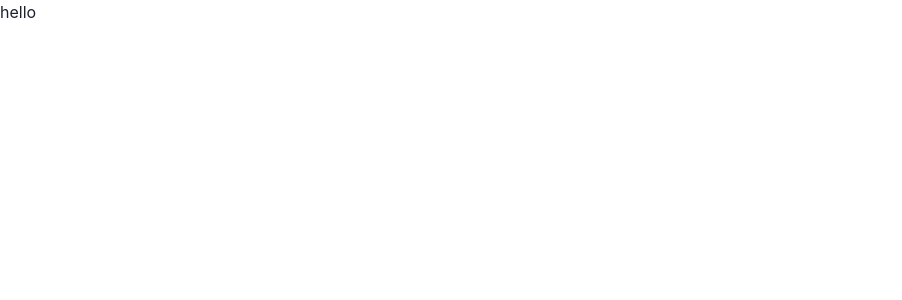
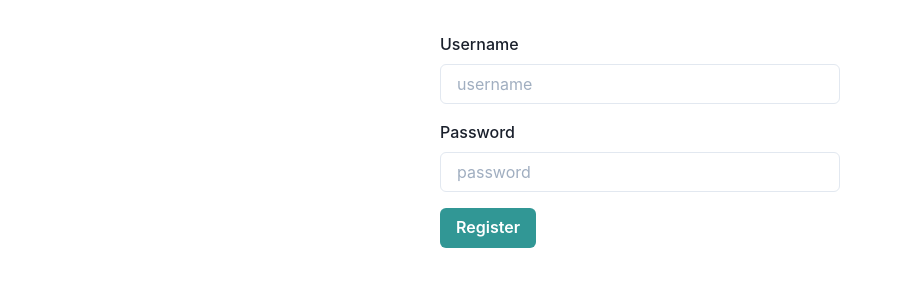
Before and after one commit to kevynfg/jellyfish-web, a Next.js app: page /register in a window 1280 px wide. Shown: the top 300 px of the page, without its empty margins (0-902 px from the left). Built offline with nearby package versions, Linux system fonts and the light colour scheme.

Commit message:
add: generic input field, sign up form

```diff
--- /dev/null
+++ b/src/components/InputField.tsx
@@ -0,0 +1,20 @@
+import { FormControl, FormErrorMessage, FormLabel } from "@chakra-ui/form-control";
+import { Input } from "@chakra-ui/input";
+import { useField } from "formik";
+import React, { InputHTMLAttributes } from 'react'
+
+type InputFieldProps = InputHTMLAttributes<HTMLInputElement> & {
+    name: string;
+    label: string;
+};
+
+export const InputField: React.FC<InputFieldProps> = ({label, size: _, ...props}) => {
+    const [field, {error}] = useField(props);
+    return (
+        <FormControl isInvalid={!!error}>
+            <FormLabel htmlFor={field.name}>{label}</FormLabel>
+                <Input {...field} {...props} id={field.name} placeholder={props.placeholder}/>
+               {error ? <FormErrorMessage>{error}</FormErrorMessage> : null }
+        </FormControl>
+    );
+}
--- /dev/null
+++ b/src/components/Wrapper.tsx
@@ -0,0 +1,14 @@
+import { Box } from "@chakra-ui/layout";
+import React from 'react'
+
+interface WrapperProps {
+    variant?: 'small' | 'regular'
+}
+
+export const Wrapper: React.FC<WrapperProps> = ({children, variant='regular'}) => {
+        return (
+            <Box mt={8} mx="auto" maxW={variant === "regular" ? "800px" : "400px"} w="100%">
+                {children}
+            </Box>
+        );
+}
--- a/src/pages/register.tsx
+++ b/src/pages/register.tsx
@@ -1,5 +1,9 @@
 import React from 'react'
 import {Form, Formik} from 'formik'
+import { Wrapper } from "../components/Wrapper";
+import { InputField } from "../components/InputField";
+import { Box } from "@chakra-ui/layout";
+import { Button } from "@chakra-ui/button";
 
 interface registerProps {
 
@@ -7,15 +11,21 @@
 
 const Register: React.FC<registerProps> = ({}) => {
         return (
-           <Formik initialValues={{username: '', password: ''}} onSubmit={values => {
-               console.log(values)
-           }}>
-               {() => (
+           <Wrapper variant="small">
+               <Formik initialValues={{username: '', password: ''}} onSubmit={values => {
+                    console.log(values)
+                }}>
+               {({isSubmitting}) => (
                   <Form>
-                      <div>hello</div>
+                      <InputField name='username' placeholder='username' label='Username'/>
+                      <Box mt={4}>
+                        <InputField name='password' placeholder='password' label='Password' type='password'/>
+                      </Box>
+                    <Button mt={4} type='submit' isLoading={isSubmitting} colorScheme='teal'>Register</Button>
                   </Form>
-               )}
-           </Formik>
+                )}
+                </Formik>
+           </Wrapper>
         );
 };
 
```
